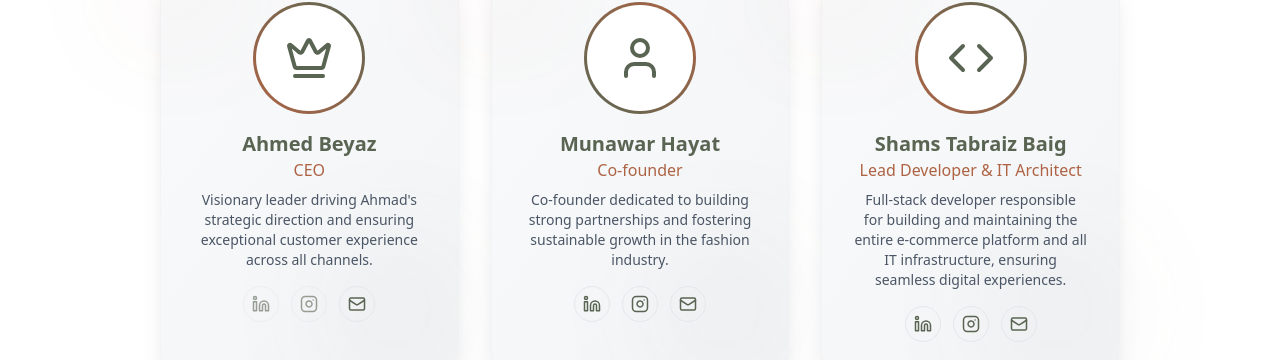
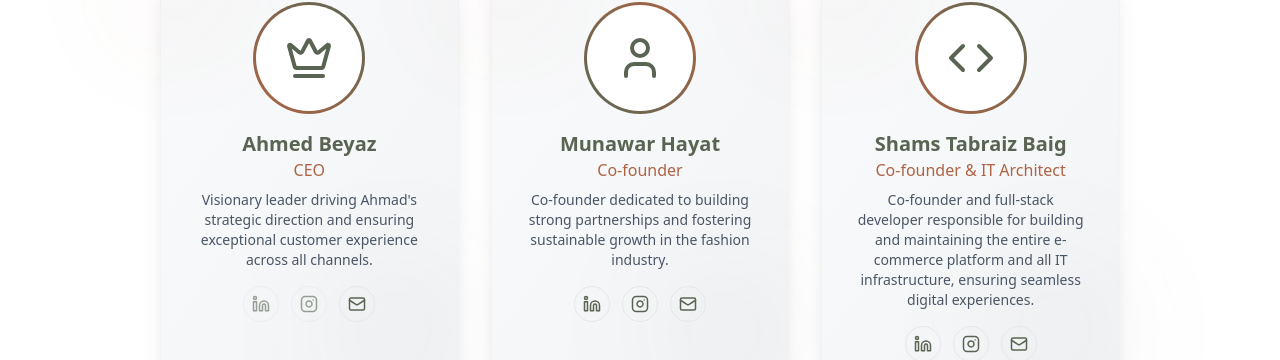
Before and after one commit to shamstabraiz29/Shop, a SvelteKit app: page /about in a window 1280 px wide. Shown: the part 2184-2544 px from the top of the page. Built offline with nearby package versions, Linux system fonts and the light colour scheme.

Commit message:
Update team member details in About page: change role and blurb for Shams Tabraiz Baig to reflect co-founder status and responsibilities.

```diff
--- a/src/routes/about/+page.svelte
+++ b/src/routes/about/+page.svelte
@@ -196,12 +196,12 @@
         />
         <TeamCard
           name="Shams Tabraiz Baig"
-          role="Lead Developer & IT Architect"
+          role="Co-founder & IT Architect"
           email="shamstabraizbaig@gmail.com"
           linkedinUrl="https://www.linkedin.com/in/shamstabraizbaig/"
           instagramUrl="https://www.instagram.com/n3kores/"
           AvatarIcon={Code}
-          blurb="Full-stack developer responsible for building and maintaining the entire e-commerce platform and all IT infrastructure, ensuring seamless digital experiences."
+          blurb="Co-founder and full-stack developer responsible for building and maintaining the entire e-commerce platform and all IT infrastructure, ensuring seamless digital experiences."
           ringFrom="from-primary"
           ringTo="to-secondary"
         />
```
